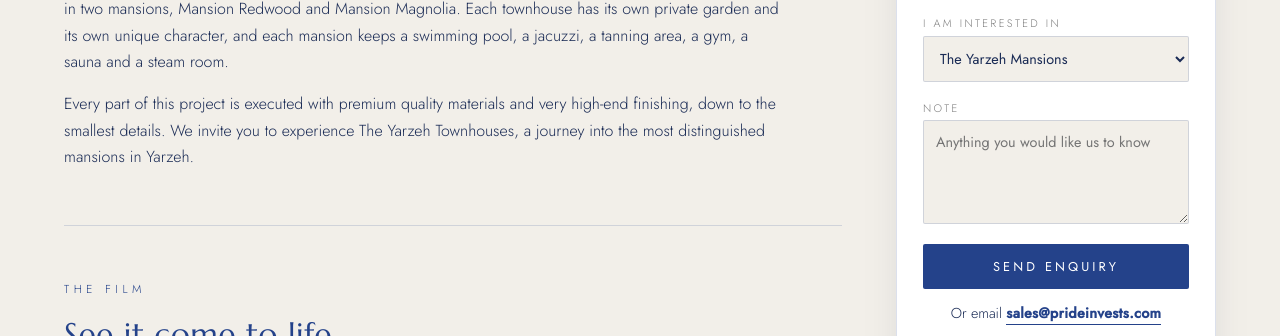
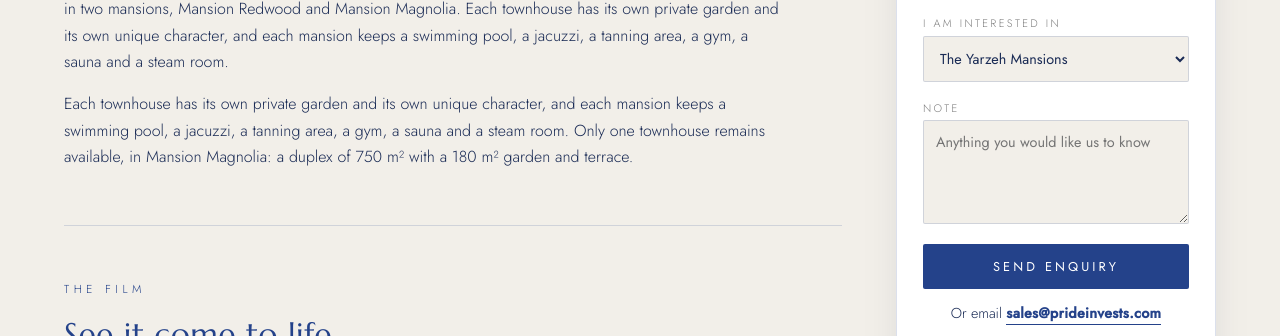
Before and after one commit to layannea/pride-invests-website, an Eleventy site: page src/content/projects/yarzeh-townhouses.md in a window 1280 px wide. Shown: the part 1033-1369 px from the top of the page. Built offline with nearby package versions, Linux system fonts and the light colour scheme; Eleventy itself is replaced by a stand-in of ours; files that its build step writes are made by us from their sources.

Commit message:
Update Projects “yarzeh-townhouses”

```diff
--- a/src/content/projects/yarzeh-townhouses.md
+++ b/src/content/projects/yarzeh-townhouses.md
@@ -14,10 +14,10 @@ intro:
     Mansion Magnolia. Each townhouse has its own private garden and its own
     unique character, and each mansion keeps a swimming pool, a jacuzzi, a
     tanning area, a gym, a sauna and a steam room."
-  - Every part of this project is executed with premium quality materials and
-    very high-end finishing, down to the smallest details. We invite you to
-    experience The Yarzeh Townhouses, a journey into the most distinguished
-    mansions in Yarzeh.
+  - "Each townhouse has its own private garden and its own unique character, and
+    each mansion keeps a swimming pool, a jacuzzi, a tanning area, a gym, a
+    sauna and a steam room. Only one townhouse remains available, in Mansion
+    Magnolia: a duplex of 750 m² with a 180 m² garden and terrace."
 facts:
   - k: Project status
     v: Delivered
```
